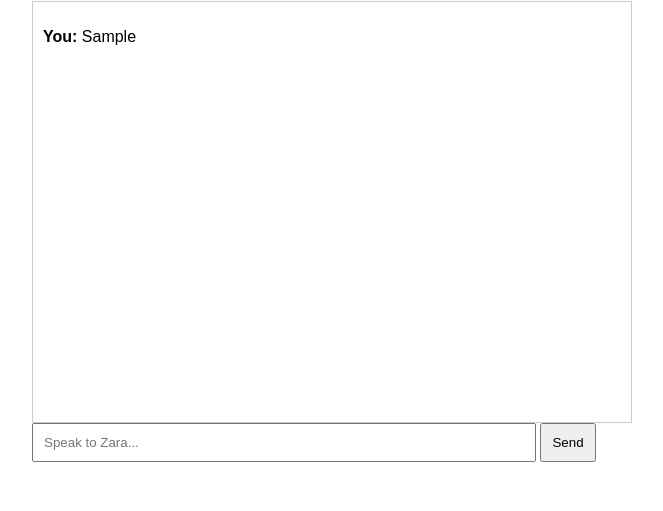
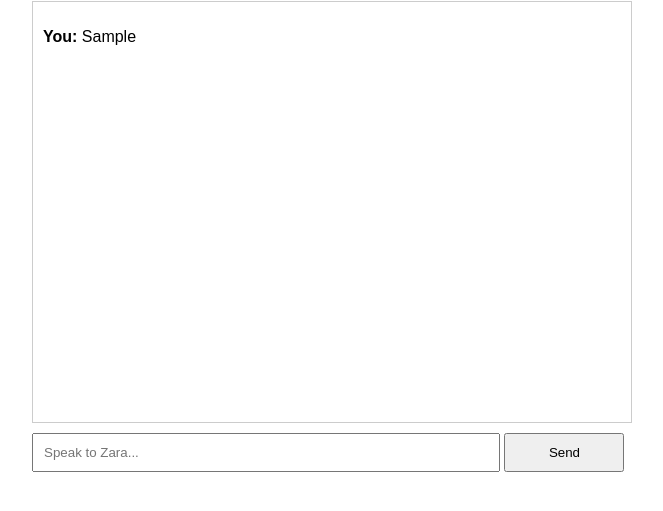
Before and after one commit to Punch5000/zara-ai-companion, a website: page public/index.html in a window 1280 px wide. Both pictures are taken after typing "Sample" into the empty fields and a click on the button "Send". Shown: the part 87-598 px from the top of the page, without its empty margins (308-971 px from the left). Drawn offline with Linux system fonts and the light colour scheme; no server answers.

Commit message:
Update index.html

```diff
--- a/public/index.html
+++ b/public/index.html
@@ -3,10 +3,27 @@
 <head>
   <title>Chat with Zara</title>
   <style>
-    body { font-family: Arial; max-width: 600px; margin: 40px auto; }
-    #chat { border: 1px solid #ccc; padding: 10px; height: 400px; overflow-y: auto; }
-    input { width: 80%; padding: 10px; }
-    button { padding: 10px; }
+    body {
+      font-family: Arial, sans-serif;
+      max-width: 600px;
+      margin: 40px auto;
+    }
+    #chat {
+      border: 1px solid #ccc;
+      padding: 10px;
+      height: 400px;
+      overflow-y: auto;
+      margin-bottom: 10px;
+    }
+    input {
+      width: 78%;
+      padding: 10px;
+      box-sizing: border-box;
+    }
+    button {
+      padding: 10px;
+      width: 20%;
+    }
   </style>
 </head>
 <body>
@@ -19,7 +36,7 @@
     async function send() {
       const input = document.getElementById("msg");
       const chat = document.getElementById("chat");
-      const text = input.value;
+      const text = input.value.trim();
       if (!text) return;
 
       chat.innerHTML += `<p><b>You:</b> ${text}</p>`;
@@ -28,6 +45,7 @@
       const res = await fetch("/chat", {
         method: "POST",
         headers: { "Content-Type": "application/json" },
+        credentials: "include",
         body: JSON.stringify({ message: text })
       });
 
```
